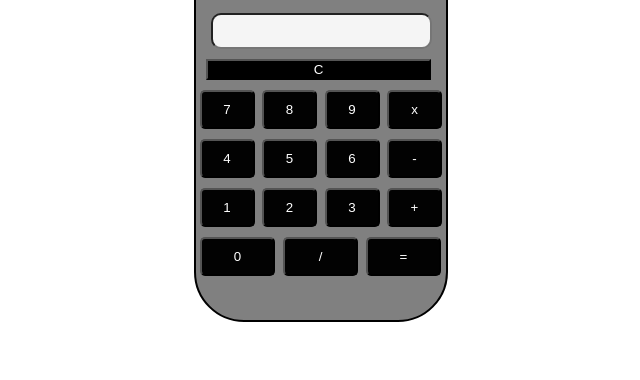
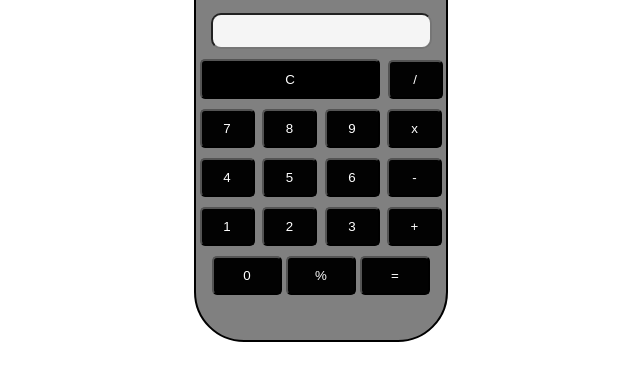
Before and after one commit to ghulamibrahimkhan/Calculator, a plain HTML site: page public/index.html in a window 1280 px wide. Shown: the part 90-470 px from the top of the page, without its empty margins (319-959 px from the left). Drawn offline with Linux system fonts and the light colour scheme.

Commit message:
backend update 2

```diff
--- a/public/index.html
+++ b/public/index.html
@@ -17,6 +17,7 @@
         </div>
         <div>
             <button onclick="clearResult()" class="clear-btn">C</button>
+            <button onclick="getNumber('/')" class="btn">/</button>
         </div>
         <div>
             <button onclick="getNumber('7')" class="btn">7</button>
@@ -36,9 +37,9 @@
             <button onclick="getNumber('3')" class="btn">3</button>
             <button onclick="getNumber('+')" class="btn">+</button>
         </div>
-        <div>
+        <div class="last-btn">
             <button onclick="getNumber('0')" class="half-btn">0</button>
-            <button onclick="getNumber('/')" class="half-btn">/</button>
+            <button onclick="getNumber('%')" class="half-btn">%</button>
             <button onclick="getResult('=')" class="half-btn">=</button>
         </div>
 
--- a/public/style.css
+++ b/public/style.css
@@ -1,7 +1,7 @@
 .main{
     border: 2px solid rgb(0, 0, 0);
     width: 250px;
-    height: 400px;
+    height: 420px;
     margin: 0 auto;
     border-radius: 50px;
     background-color: grey;
@@ -17,13 +17,16 @@
     margin-left: 15px;
     margin-bottom: 10px;
     border-radius: 10px;
+    box-shadow: 2px 2px 2px grey;
 }
 .clear-btn{
-    width: 90%;
-    margin-left: 10px;
+    width: 180px;
+    height: 40px;
+    margin-left: 4px;
     margin-bottom: 10px;
     background-color: rgb(0, 0, 0);
     color: white;
+    border-radius: 5px;
 }
 .btn{
     background-color: rgb(2, 2, 2);
@@ -34,11 +37,15 @@
     margin-bottom: 10px;
     border-radius: 5px;
 }
+.last-btn{
+    /* margin-left: 0 auto; */
+    text-align: center;
+}
 .half-btn{
     background-color: rgb(2, 2, 2);
     color: white;
-    width: 30%;
-    margin-left: 4px;
+    width: 70px;
+    margin: 0 auto;
     padding: 10px;
     margin-bottom: 5px;
     border-radius: 5px;
```
Also changed, not shown: style.css (deleted).
